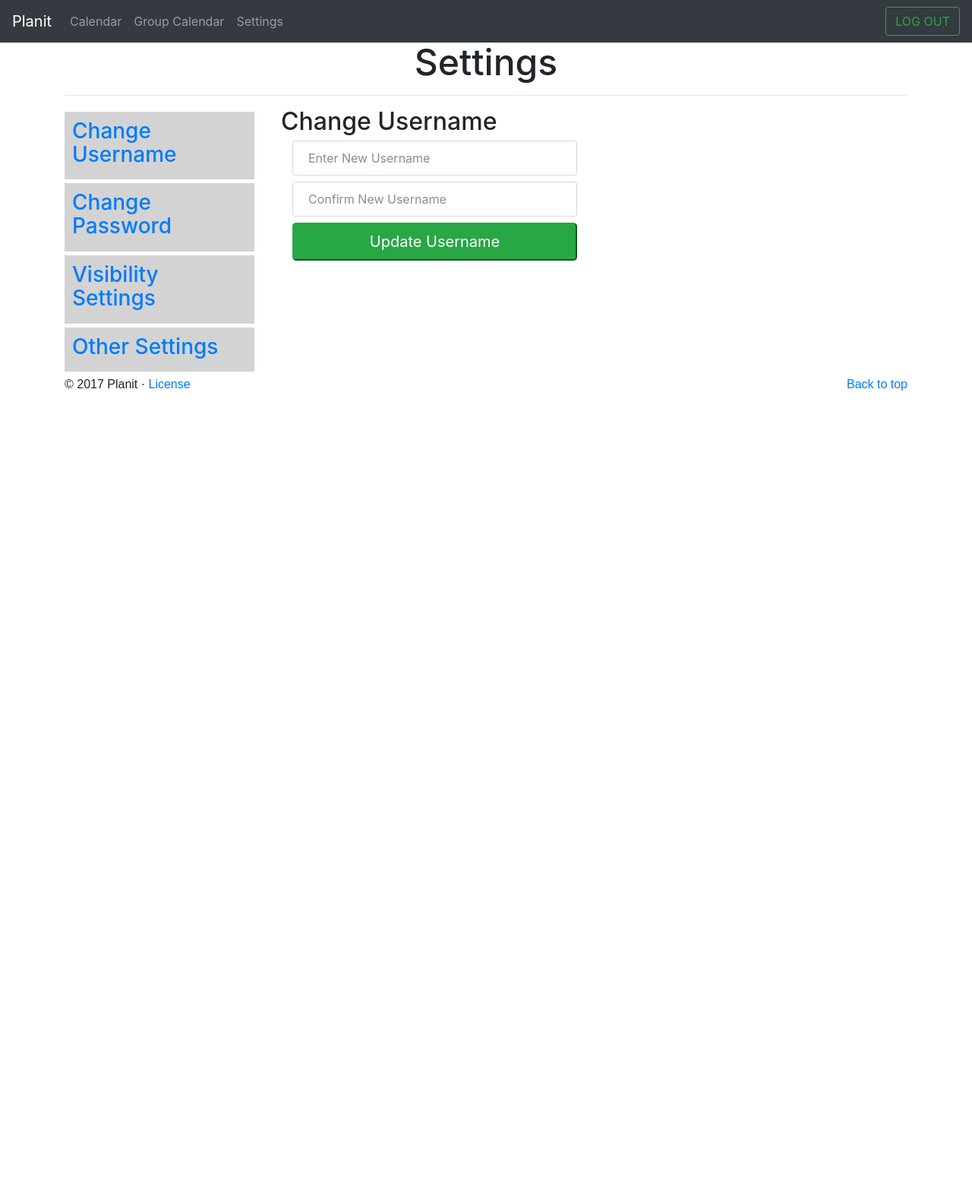
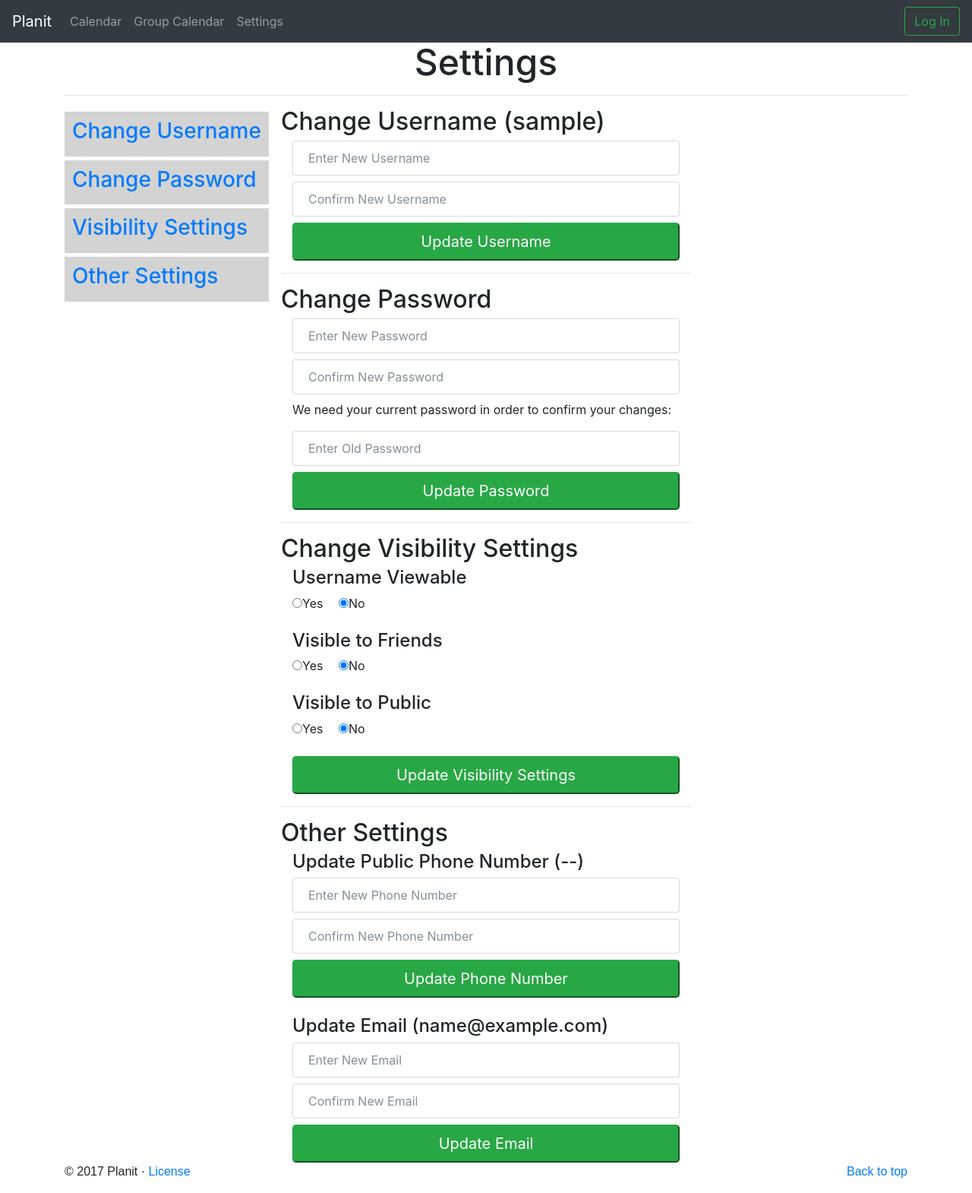
Before and after one commit to nickpalmer789/ProductionNumber4, a PHP site: page /content/settings.php in a window 1280 px wide. Shown: the whole page at 76% size. Before the commit the page ends 514 px from the top, so only its background shows below. Run offline with PHP 8.4, Linux system fonts and the light colour scheme; the visitor is signed in with stand-in values (Sample User, id 1); some libraries are stand-ins or nearby versions.

Commit message:
Working Settings Except for Changing Database

```diff
--- a/content/settings.php
+++ b/content/settings.php
@@ -2,11 +2,13 @@
 <html>
 
 <head>
+    <script src="https://ajax.googleapis.com/ajax/libs/jquery/3.2.1/jquery.min.js"></script>
+
 	<link rel="stylesheet" type="text/css" href="../css/settings.css">
 	<?php
             //Include the header content
             include('../templates/headercontent.php')
-        ?>
+	?>
 
 	<script type="text/javascript">
 	$(document).ready(function() {
@@ -21,8 +23,35 @@
 
 <body>
     <?php
-	include('../templates/navbar.php');
+	   include('../php/loginHandler.php');
+	   include('../templates/navbar.php');
         include('../php/session.php');
+    $connection = mysqli_connect('localhost', 'root', 'password', 'planit');
+
+    if(mysqli_connect_errno()){
+        echo "<h4>Failed to connect to MySQL:</h4>".mysqli_connect_error();
+    }
+
+    $query = "SELECT phone_number FROM users WHERE username = '{$_SESSION['login_user']}'";
+    $result = mysqli_query($connection,$query);
+    $phone = mysqli_fetch_row($result);
+
+    $query = "SELECT email FROM users WHERE username = '{$_SESSION['login_user']}'";
+    $result = mysqli_query($connection,$query);
+    $email = mysqli_fetch_row($result);
+
+    $query = "SELECT friend_visible FROM user_settings WHERE username = '{$_SESSION['login_user']}'";
+    $result = mysqli_query($connection,$query);
+    $friend = mysqli_fetch_row($result);
+
+    $query = "SELECT public_visible FROM user_settings WHERE username = '{$_SESSION['login_user']}'";
+    $result = mysqli_query($connection,$query);
+    $public = mysqli_fetch_row($result);
+
+    $query = "SELECT username_viewable FROM user_settings WHERE username = '{$_SESSION['login_user']}'";
+    $result = mysqli_query($connection,$query);
+    $user = mysqli_fetch_row($result);
+
     ?>
         <div class="container">
             <h1 class="text-center">
@@ -31,29 +60,120 @@
             <hr>
             <div class="row">
                 <div class="col-md-3">
+		   <div id="parent" class="affix">
 			<div class="child">
-				<h3><a href="#" id="show_change_username">Change Username</a></h3>
+				<h3><a href="#c1" id="show_change_username">Change Username</a></h3>
 			</div>
 			<div class="child">
 				<h3><a href="#c2">Change Password</a></h3>
 			</div>
 			<div class="child">
-				<h3><a href=#c3">Visibility Settings</a></h3>
+				<h3><a href="#c3">Visibility Settings</a></h3>
 			</div>
 			<div class="child">
 				<h3><a href="#c4">Other Settings</a></h3>
 			</div>
-
+		   </div>
                 </div>
-                <div id="change_username" class="col-md-6">
-                	<h2>Change Username</h2>
-                	<div class="col-md-9">
+                <div id="change_everything" class="col-md-6">
+		<?php
+            echo "<h2 id=\"c1\">Change Username (";
+            echo $_SESSION['login_user'];
+            echo ")</h2>";
+		?>
+                	<div class="col-md-12">
 				<input type="text" class="form-control" placeholder="Enter New Username" name="newusername1" required>
-                               	<input type="text" class="form-control" placeholder="Confirm New Username" name="newusername2" required>
+                <input type="text" class="form-control" placeholder="Confirm New Username" name="newusername2" required>
 				<button class="btn-success btn-lg btn-block" type="submit">Update Username</button>
 
 			</div>
+			<hr>
+			<h2 id="c2">Change Password</h2>
+                	<div class="col-md-12">
+				<input type="text" class="form-control" placeholder="Enter New Password" name="newpassword1" required>
+                               	<input type="text" class="form-control" placeholder="Confirm New Password" name="newpassword2" required>
+				<label>We need your current password in order to confirm your changes:</label>
+				<input type="text" class="form-control" placeholder="Enter Old Password" name="oldpassword" required>
+				<button class="btn-success btn-lg btn-block" type="submit">Update Password</button>
+
+			</div>
+			<hr>
+			<h2 id="c3">Change Visibility Settings</h2>
+                	<div class="col-md-12">
+				<h4>Username Viewable</h4>
+					<form action="">
+
+                    <?php
+                        if($user[0]==TRUE){
+                            echo "<input type=\"radio\" name=\"username_visible\" checked=\"checked\" value=\"True\">Yes &emsp;";
+  						    echo "<input type=\"radio\" name=\"username_visible\" value=\"False\">No<br>";
+                        }else{
+                            echo "<input type=\"radio\" name=\"username_visible\" value=\"True\">Yes &emsp;";
+  						    echo "<input type=\"radio\" name=\"username_visible\" checked=\"checked\" value=\"False\">No<br>";
+                        }
+                    ?>
+
+
+					</form>
+				<br><h4>Visible to Friends</h4>
+					<form action="">
+                    <?php
+                        if($friend[0]==TRUE){
+                            echo "<input type=\"radio\" name=\"username_visible\" checked=\"checked\" value=\"True\">Yes &emsp;";
+  						    echo "<input type=\"radio\" name=\"username_visible\" value=\"False\">No<br>";
+                        }else{
+                            echo "<input type=\"radio\" name=\"username_visible\" value=\"True\">Yes &emsp;";
+  						    echo "<input type=\"radio\" name=\"username_visible\" checked=\"checked\" value=\"False\">No<br>";
+                        }
+                    ?>
+					</form>
+				<br><h4>Visible to Public</h4>
+					<form action="">
+
+                  <?php
+                        if($public[0]==TRUE){
+                            echo "<input type=\"radio\" name=\"username_visible\" checked=\"checked\" value=\"True\">Yes &emsp;";
+  						    echo "<input type=\"radio\" name=\"username_visible\" value=\"False\">No<br>";
+                        }else{
+                            echo "<input type=\"radio\" name=\"username_visible\" value=\"True\">Yes &emsp;";
+  						    echo "<input type=\"radio\" name=\"username_visible\" checked=\"checked\" value=\"False\">No<br>";
+                        }
+                    ?>
+					</form>
+				<br><button class="btn-success btn-lg btn-block" type="submit">Update Visibility Settings</button>
+			</div>
+			<hr>
+			<h2 id="c4">Other Settings</h2>
+                	<div class="col-md-12">
+
+        <?php
+            echo "<h4>Update Public Phone Number (";
+            echo substr($phone[0], 0, 3).'-'.substr($phone[0], 3, 3).'-'.substr($phone[0],6);
+            echo ")</h4>";
+		?>
+
+					<input type="text" class="form-control" placeholder="Enter New Phone Number" name="newphonenumber1" required>
+                               		<input type="text" class="form-control" placeholder="Confirm New Phone Number" name="newphonenumber2" required>
+					<button class="btn-success btn-lg btn-block" type="submit">Update Phone Number</button>
+				<br>
+
+                <?php
+                    echo "<h4>Update Email (";
+                    echo $email[0];
+                    echo ")</h4>";
+                ?>
+
+                <input type="text" class="form-control" placeholder="Enter New Email" name="newemail1" required>
+                               	<input type="text" class="form-control" placeholder="Confirm New Email" name="newemail2" required>
+				<button class="btn-success btn-lg btn-block" type="submit">Update Email</button>
+
+
+			</div>
+
+
+
 		</div>
+
             </div>
             <?php
                 include('../templates/footerCopy.php');
--- a/css/settings.css
+++ b/css/settings.css
@@ -1,7 +1,4 @@
 #parent {
-	width:20%;
-	/*border:2px solid blue;*/
-	float:left;
 	position: fixed;
 	/*display:block;*/
 /*	position: -webkit-sticky;
```
Also changed, not shown: php/settings.php (deleted, +0 -47 lines).
